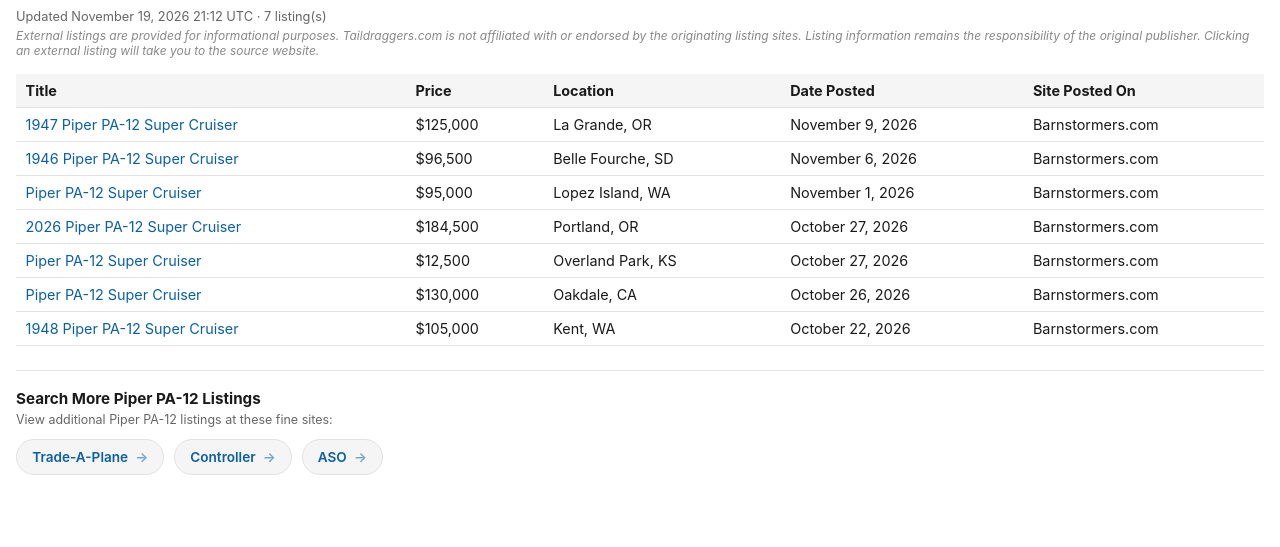
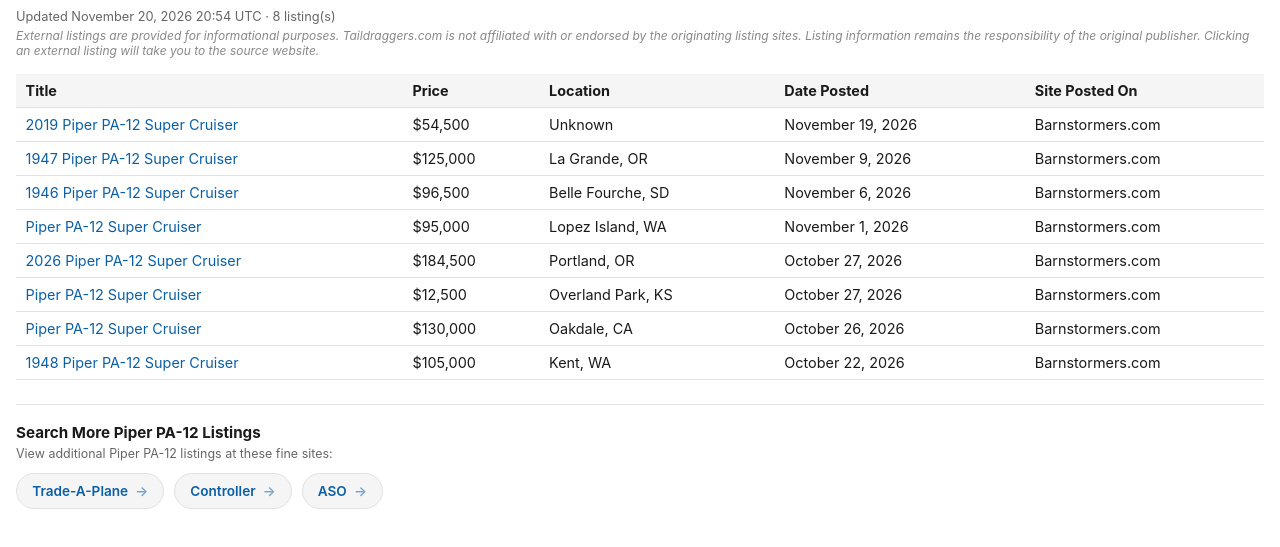
Before and after one commit to taildraggers/piper-pa12-for-sale, a plain HTML site: page docs/index.html in a window 1280 px wide. Shown: the part 43-590 px from the top of the page. Drawn offline with Linux system fonts and the light colour scheme.

Commit message:
Update Piper PA-12 listings (2026-11-20)

```diff
--- a/docs/index.html
+++ b/docs/index.html
@@ -76,13 +76,14 @@
 </head>
 <body>
   <h1>Other Piper PA-12 Ads on the Web</h1>
-  <div class="updated">Updated November 19, 2026 21:12 UTC &middot; 7 listing(s)</div>
+  <div class="updated">Updated November 20, 2026 20:54 UTC &middot; 8 listing(s)</div>
   <div class="disclaimer">External listings are provided for informational purposes. Taildraggers.com is not affiliated with or endorsed by the originating listing sites. Listing information remains the responsibility of the original publisher. Clicking an external listing will take you to the source website.</div>
   <table>
     <thead>
       <tr><th>Title</th><th>Price</th><th>Location</th><th>Date Posted</th><th>Site Posted On</th></tr>
     </thead>
     <tbody>
+        <tr><td><a href="https://www.barnstormers.com/classified-2065151-2019-Experimental-PA-12.html" target="_blank" rel="noopener noreferrer">2019 Piper PA-12 Super Cruiser</a></td><td>$54,500</td><td>Unknown</td><td>November 19, 2026</td><td>Barnstormers.com</td></tr>
         <tr><td><a href="https://www.barnstormers.com/classified-2082815-1947-Piper-PA-12-Super-Cruiser.html" target="_blank" rel="noopener noreferrer">1947 Piper PA-12 Super Cruiser</a></td><td>$125,000</td><td>La Grande, OR</td><td>November 9, 2026</td><td>Barnstormers.com</td></tr>
         <tr><td><a href="https://www.barnstormers.com/classified-2082274-1946-Piper-PA-12-(150hp).html" target="_blank" rel="noopener noreferrer">1946 Piper PA-12 Super Cruiser</a></td><td>$96,500</td><td>Belle Fourche, SD</td><td>November 6, 2026</td><td>Barnstormers.com</td></tr>
         <tr><td><a href="https://www.barnstormers.com/classified-2047183-PA-12.html" target="_blank" rel="noopener noreferrer">Piper PA-12 Super Cruiser</a></td><td>$95,000</td><td>Lopez Island, WA</td><td>November 1, 2026</td><td>Barnstormers.com</td></tr>
```
